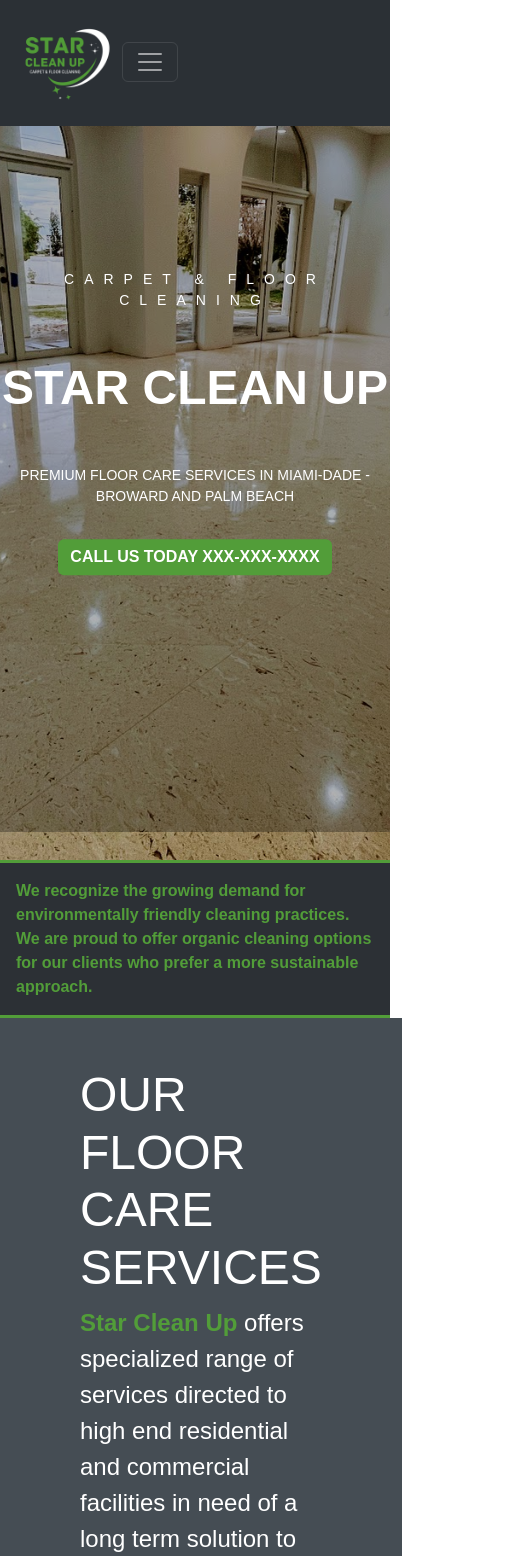
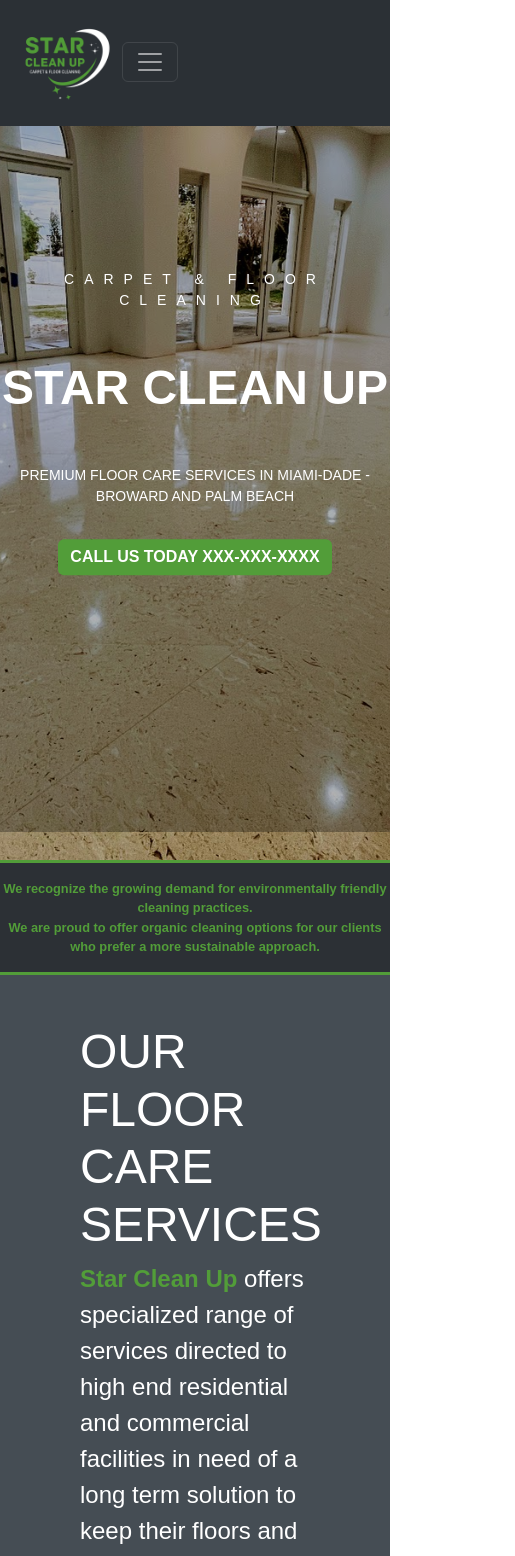
Before and after one commit to DBulacio/starcleanup_landing, a React (Create React App) app: page / in a window 390 px wide. Shown: the top 1556 px of the page, 515 px wide, since content can reach past the window. Built offline with nearby package versions, Linux system fonts and the light colour scheme.

Commit message:
fixing mobile styling

```diff
--- a/src/App.css
+++ b/src/App.css
@@ -111,7 +111,10 @@
   font-weight: 300;
   margin-bottom: 2rem !important;
 }
-
+.row {
+  margin: 0;
+  --bs-gutter-x: 0 !important;
+}
 /* Home Slogan */
 .home-slogan-bg {
   width: 100%;
@@ -206,8 +209,9 @@
   padding: 3rem 10rem;
 }
 .home__values-pg {
- font-size: 20px;
- font-weight: 400;
+  text-align: center;
+  font-size: 20px;
+  font-weight: 400;
 }
 .home__values-title {
   font-size: 55px;
@@ -230,6 +234,7 @@
   font-size: 28px;
   font-weight: 600;
   margin: 1rem 0;
+  text-align: center;
 }
 .home__values-content-pg {
   font-size: 16px;
@@ -307,6 +312,14 @@
   .home__goals-image {
     max-width: 250px !important;
   }
+  .home__values-bg {
+    padding: 3rem 5rem;
+    width: 100vw;
+  }
+  /* .home__values-content-pg {
+    width: 350px;
+    max-width: 350px !important;
+  } */
 }
 
 @media (max-width: 992px) {
@@ -338,6 +351,13 @@
     font-size: 48px;
     margin: 3rem 0 !important;
   }
+  .home-slogan-bg {
+    padding: 1rem;
+    text-align: center;
+  }
+  .home-slogan-bg>p {
+    font-size: .8rem;
+  }
   .services-title {
     font-size: 3rem;
   }
@@ -350,4 +370,23 @@
   .home__goals-image {
     max-width: 250px !important;
   }
+  .home__values-content-container {
+    flex-direction: column;
+  }
+  .home__values-pg {
+    font-size: .8rem;
+    padding: 0 1rem;
+  }
+  .home__values-title {
+    font-size: 2rem;
+  }
+  .home__contact-bg>h2 {
+    font-size: 1.5rem;
+    padding: 0 1rem;
+    text-align: center;
+  }
+  .home__contact-bg>p {
+    padding: 1rem;
+    text-align: center;
+  }
 }
--- a/src/components/Footer.js
+++ b/src/components/Footer.js
@@ -6,10 +6,12 @@
   const cur_year = new Date().getFullYear();
 
   return (
-    <div className="footer-bg">
-      <a href="https://www.instagram.com/thestarcleanupllc" target="_blank" rel="noreferrer"><InstagramIcon className="footer-rrss-icon instagram" /></a>
-      <a href="https://www.facebook.com/" target="_blank" rel="noreferrer"><FacebookIcon className="footer-rrss-icon facebook" /></a>
-      <p className="copy">Copyright © {cur_year} Star Clean Up</p>
+    <div className="row">
+      <div className="footer-bg">
+        <a href="https://www.instagram.com/thestarcleanupllc" target="_blank" rel="noreferrer"><InstagramIcon className="footer-rrss-icon instagram" /></a>
+        <a href="https://www.facebook.com/" target="_blank" rel="noreferrer"><FacebookIcon className="footer-rrss-icon facebook" /></a>
+        <p className="copy">Copyright © {cur_year} Star Clean Up</p>
+      </div>
     </div>
   )
 }
--- a/src/components/home/Contact.js
+++ b/src/components/home/Contact.js
@@ -37,6 +37,7 @@
     console.log('Form Data:', formData);
   };
   return (
+    <div className="row">
       <div className="home__contact-bg">
         <h2>GET YOUR FREE QUOTE OR CONSULTATION</h2>
         <p>Please fill out the form below with the details of the service you require and your contact information,</p>
@@ -113,7 +114,7 @@
                     />
                   </Grid>
                   <Grid item xs={12}>
-                  <Button type="submit" variant="contained" color="success" className="main-button">
+                    <Button type="submit" variant="contained" color="success" className="main-button contact-submit">
                       Submit
                     </Button>
                   </Grid>
@@ -123,6 +124,7 @@
           </Container>
         </ThemeProvider>
       </div>
+    </div>
   )
 }
 
--- a/src/components/home/Hero.js
+++ b/src/components/home/Hero.js
@@ -4,7 +4,8 @@
 
 const Hero = () => {
   return (
-    <>
+    <div className='row'>
+      <span>
         <Image className='home-bg' src="home_bg.jpg" alt="main background for homepage" fluid />
         <div className="black-overlay"></div>
         <span className='home-text'>
@@ -13,7 +14,8 @@
           <p className='home-pg-2'>PREMIUM FLOOR CARE SERVICES IN MIAMI-DADE - BROWARD AND PALM BEACH</p>
           <Button className='main-button'>CALL US TODAY XXX-XXX-XXXX</Button>
         </span>
-    </>
+      </span>
+    </div>
   )
 }
 
--- a/src/components/home/Slogan.js
+++ b/src/components/home/Slogan.js
@@ -2,9 +2,11 @@
 
 const Slogan = () => {
   return (
-    <div className="home-slogan-bg">
-      <p>We recognize the growing demand for environmentally friendly cleaning practices.</p>
-      <p>We are proud to offer organic cleaning options for our clients who prefer a more sustainable approach.</p>
+    <div className='row'>
+      <div className="home-slogan-bg">
+        <p>We recognize the growing demand for environmentally friendly cleaning practices.</p>
+        <p>We are proud to offer organic cleaning options for our clients who prefer a more sustainable approach.</p>
+      </div>
     </div>
   )
 }
--- a/src/components/home/Values.js
+++ b/src/components/home/Values.js
@@ -5,6 +5,7 @@
 
 const Values = () => {
   return (
+    <div className="row">
       <div className="home__values-bg">
         <p className="home__values-pg">WHAT MAKES US DIFFERENT FROM ANY OTHER FLOOR CARE COMPANY IN MIAMI - FLORIDA</p>
         <h2 className="home__values-title">THE PRINCIPLES GUIDING OUR FLOOR MAINTENANCE BUSINESS</h2>
@@ -33,6 +34,7 @@
           </div>
         </div>
       </div>
+    </div>
   )
 }
 
```
Lines whose indentation alone changed are shown as unchanged.
